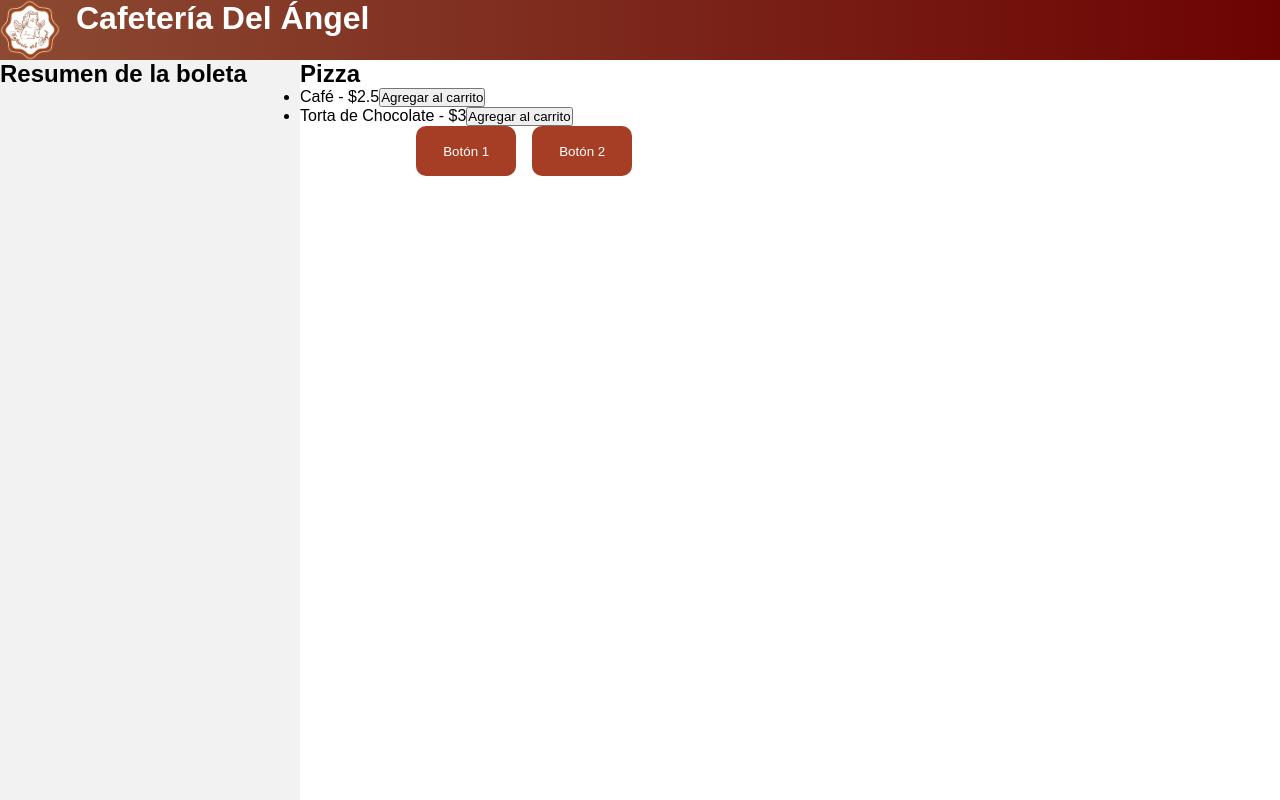
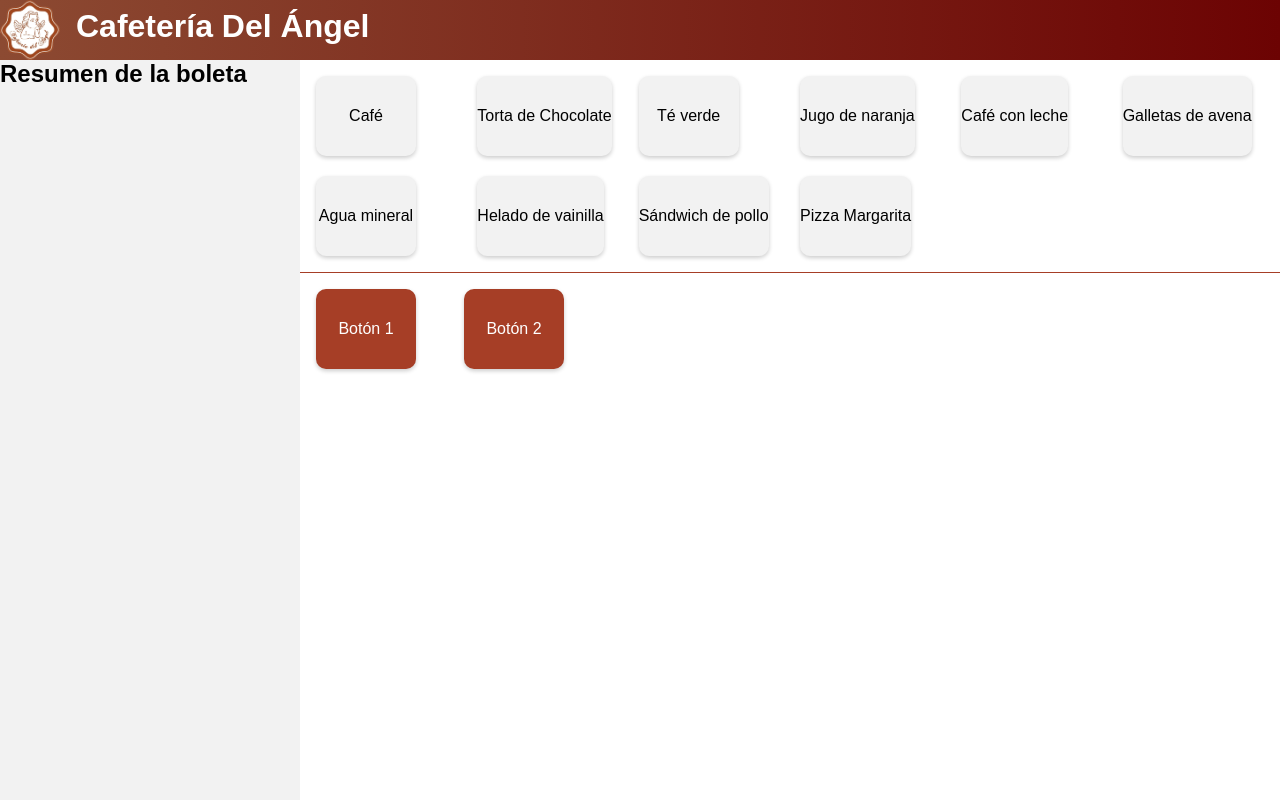
Before and after one commit to Chucaflu11/POS-Cafeteria, a React (Vite) app: page / in a window 1280 px wide. Both pictures are taken after a click on the button "Pizza". Built offline with nearby package versions, Linux system fonts and the light colour scheme; a web font is replaced by a local one.

Commit message:
Fixed grids

```diff
--- a/src/components/CategoryProducts.jsx
+++ b/src/components/CategoryProducts.jsx
@@ -1,12 +1,19 @@
-// CategoryProducts.js
 import React from 'react';
+import '../styles/CategoryProducts.css';
 
-function CategoryProducts({ category, cart, setCart }) {
-  // Suponiendo que products es un arreglo de objetos con información sobre los productos de la categoría seleccionada
-  const products = [
+function CategoryProducts({ cart, setCart }) {
+  const sampleProducts = [
     { id: 1, name: 'Café', price: 2.5 },
     { id: 2, name: 'Torta de Chocolate', price: 3.0 },
-    // Otros productos...
+    { id: 3, name: 'Té verde', price: 2.0 },
+    { id: 4, name: 'Jugo de naranja', price: 2.0 },
+    { id: 5, name: 'Café con leche', price: 3.0 },
+    { id: 6, name: 'Galletas de avena', price: 1.5 },
+    { id: 7, name: 'Agua mineral', price: 1.0 },
+    { id: 8, name: 'Helado de vainilla', price: 3.5 },
+    { id: 9, name: 'Sándwich de pollo', price: 5.0 },
+    { id: 10, name: 'Pizza Margarita', price: 8.0 },
+    // Agrega más productos según sea necesario
   ];
 
   const addToCart = (product) => {
@@ -15,12 +22,12 @@ function CategoryProducts({ category, cart, setCart }) {
 
   return (
     <div className="category-products">
-      <h2>{category}</h2>
       <ul>
-        {products.map((product) => (
+        {sampleProducts.map((product) => (
           <li key={product.id}>
-            {product.name} - ${product.price}
-            <button onClick={() => addToCart(product)}>Agregar al carrito</button>
+            <button onClick={() => addToCart(product)}>
+              {product.name}
+            </button>
           </li>
         ))}
       </ul>
--- a/src/styles/App.css
+++ b/src/styles/App.css
@@ -1,5 +1,4 @@
 .app {
-    width: 100%;
     height: 100vh;
     display: flex;
     flex-direction: column;
@@ -8,6 +7,7 @@
 .main-content {
     display: flex;
     flex-grow: 1;
+    flex-direction: column;
 }
 
 .content-right {
--- /dev/null
+++ b/src/styles/CategoryProducts.css
@@ -0,0 +1,23 @@
+.category-products ul {
+    display: grid;
+    grid-template-columns: repeat(6, 1fr);/* Columnas automáticas con un ancho mínimo de 150px */
+    grid-gap: 20px; /* Espacio entre las columnas */
+    list-style: none; /* Quitar los marcadores de lista */
+    padding: 1rem; /* Quitar el relleno del contenedor */
+  }
+
+  .category-products button {
+    background-color: #F2F2F2;
+    border: none;
+    font-size: 1rem;
+    text-align: center;
+    min-height: 80px; /* Set a fixed height for the buttons */
+    min-width: 100px;
+    border-radius: 10px; /* Round the borders of the buttons */
+    cursor: pointer; /* Cambiar el cursor al pasar sobre los botones */
+    box-shadow: 0 2px 4px rgba(0, 0, 0, 0.2); /* Agregar una sombra suave */
+  }
+
+  .category-products button:hover {
+    background-color: #DCDCDC;
+  }
--- a/src/styles/Footer.css
+++ b/src/styles/Footer.css
@@ -3,14 +3,15 @@
     height: 300px;
     clear: both;
     bottom: 0;
+    border-top: 1px solid #A63E26
   }
 
 .footer .button-container {
     display: grid;
-    grid-template-columns: repeat(3, 1fr); /* Adjust the minimum size for the grid items */
-    gap: 1em;
+    grid-template-columns: repeat(6, 1fr); /* Adjust the minimum size for the grid items */
+    gap: 3em;
     width: 30%;
-    margin: 0 auto;
+    padding: 1rem;
     min-height: 50px;
 }
 
@@ -18,7 +19,11 @@
     color: white;
     background-color: #A63E26;
     border: none;
-    height: 50px;
-    border-radius: 10px;
-    min-width: 100px; /* Uses min-width so that the buttons have at least this width */
+    font-size: 1rem;
+    text-align: center;
+    min-height: 80px; /* Set a fixed height for the buttons */
+    min-width: 100px;
+    border-radius: 10px; /* Round the borders of the buttons */
+    cursor: pointer; /* Cambiar el cursor al pasar sobre los botones */
+    box-shadow: 0 2px 4px rgba(0, 0, 0, 0.2); /* Agregar una sombra suave */
 }
--- a/src/styles/Header.css
+++ b/src/styles/Header.css
@@ -1,7 +1,7 @@
 .header {
     display: flex;
     width: 100%;
-    height: 60px; /* or whatever height you want */
+    height: 60px;
     background: linear-gradient(to right, #8C4A32, #6C0303);
   }
 
@@ -12,6 +12,6 @@
 
 .header h1 {
     color: white;
-    margin: 0;
+    padding-top: .5rem;
     font-size: 2em;
 }
--- a/src/styles/MenuOptions.css
+++ b/src/styles/MenuOptions.css
@@ -1,17 +1,23 @@
 .menu-options {
   flex-grow: 1;
-  margin-left: 300px; /* sidebar width */
-  padding: 20px;
+  padding: 1rem;
   display: grid;
-  grid-template-columns: repeat(auto-fill, minmax(100px, 1fr)); /* Crear columnas con un ancho mínimo de 100px */
-  grid-gap: 1em; /* Espacio entre los botones */
+  grid-template-columns:  repeat(6, 1fr);
+  grid-gap: 3rem; /* Espacio entre los botones */
 }
 
 .menu-options button {
   background-color: #F2F2F2;
   border: none;
+  font-size: 1rem;
   text-align: center;
-  height: 50px; /* Set a fixed height for the buttons */
+  min-height: 80px; /* Set a fixed height for the buttons */
+  min-width: 100px;
   border-radius: 10px; /* Round the borders of the buttons */
   cursor: pointer; /* Cambiar el cursor al pasar sobre los botones */
+  box-shadow: 0 2px 4px rgba(0, 0, 0, 0.2); /* Agregar una sombra suave */
 }
+
+.menu-options button:hover {
+  background-color: #DCDCDC;
+}
```
